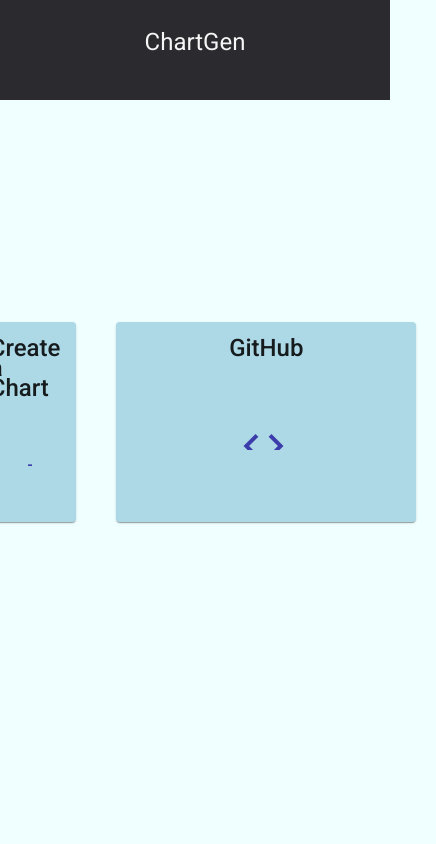
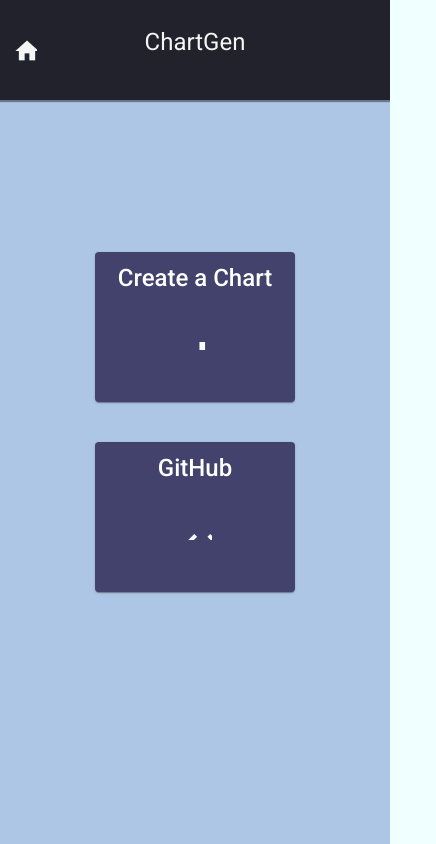
Before and after one commit to AntoRin/chart-gen, an Angular app: page / in a window 390 px wide. Shown: the whole page, 436 px wide, since content can reach past the window. Built offline with nearby package versions, Linux system fonts and the light colour scheme.

Commit message:
ui changes

```diff
--- a/src/app/app-components/header/header.component.css
+++ b/src/app/app-components/header/header.component.css
@@ -1,8 +1,24 @@
 header {
+   position: relative;
    display: flex;
    justify-content: center;
    align-items: center;
    background-color: rgba(13, 10, 15, 0.867);
+   box-shadow: 0 2px 1px rgba(0, 0, 0, 0.404);
    color: whitesmoke;
    height: 100px;
+   width: 100%;
+   user-select: none;
+   z-index: 3;
 }
+
+.home-btn {
+   position: absolute;
+   left: 5px;
+   top: 50%;
+   transform: translateY(-50%);
+}
+
+.icon {
+   font-size: 1.75rem;
+}
--- a/src/app/app-components/header/header.component.html
+++ b/src/app/app-components/header/header.component.html
@@ -1,3 +1,8 @@
 <header>
+   <div class="home-btn">
+      <button mat-icon-button (click)="goBack()">
+         <mat-icon class="icon">home</mat-icon>
+      </button>
+   </div>
    <h1>{{ text }}</h1>
 </header>
--- a/src/app/app-components/header/header.component.ts
+++ b/src/app/app-components/header/header.component.ts
@@ -1,14 +1,19 @@
 import { Component, OnInit } from "@angular/core";
+import { Router } from "@angular/router";
 
 @Component({
-  selector: "app-header",
-  templateUrl: "./header.component.html",
-  styleUrls: ["./header.component.css"],
+   selector: "app-header",
+   templateUrl: "./header.component.html",
+   styleUrls: ["./header.component.css"],
 })
 export class HeaderComponent implements OnInit {
-  public text: string = "ChartGen";
+   public text: string = "ChartGen";
 
-  constructor() {}
+   constructor(private _router: Router) {}
 
-  ngOnInit(): void {}
+   ngOnInit(): void {}
+
+   goBack(): void {
+      this._router.navigate([""]);
+   }
 }
--- a/src/app/app-components/landing/landing.component.css
+++ b/src/app/app-components/landing/landing.component.css
@@ -4,6 +4,7 @@
    bottom: 0;
    left: 0;
    right: 0;
+   overflow: hidden;
 }
 
 .container {
@@ -12,6 +13,7 @@
    display: flex;
    justify-content: center;
    align-items: center;
+   background-color: rgb(173, 198, 230);
 }
 
 .card {
@@ -23,7 +25,8 @@
    align-items: center;
    flex-direction: column;
    cursor: pointer;
-   background-color: lightblue;
+   background-color: rgb(66, 66, 109);
+   color: white;
    transition: 0.5s;
 }
 
@@ -43,7 +46,7 @@
 
 .icon {
    font-size: 3rem;
-   color: rgb(60, 60, 170);
+   color: #fafafa;
    width: 20%;
    height: 20%;
 }
@@ -51,3 +54,35 @@
 .external-link {
    text-decoration: none;
 }
+
+@media (max-width: 700px) {
+   .card {
+      width: 250px;
+      height: 175px;
+   }
+}
+
+@media (max-width: 600px) {
+   .card {
+      width: 200px;
+      height: 150px;
+   }
+}
+
+@media (max-width: 500px) {
+   .container {
+      flex-direction: column;
+   }
+
+   .card {
+      margin: 20px 0;
+   }
+}
+
+@media (max-width: 500px) and (max-height: 600px) {
+   .card {
+      margin-top: 20%;
+      width: 150px;
+      height: 125px;
+   }
+}
--- a/src/app/chart/components/chart-control/chart-control.component.html
+++ b/src/app/chart/components/chart-control/chart-control.component.html
@@ -40,13 +40,7 @@
             <div class="input-container">
                <mat-form-field class="full-width">
                   <mat-label>Name of the Chart</mat-label>
-                  <input
-                     name="chartTitle"
-                     matInput
-                     autocomplete="off"
-                     type="text"
-                     [(ngModel)]="datasets[currentTabIndex].chartOptions.title"
-                  />
+                  <input name="chartTitle" matInput autocomplete="off" type="text" [(ngModel)]="chartTitle" />
                </mat-form-field>
             </div>
             <mat-form-field appearance="fill" class="full-width">
@@ -112,7 +106,16 @@
             <br />
          </section>
          <div class="control-actions">
-            <button type="button" class="action-btn-font" mat-raised-button color="primary" (click)="swapValues()">Swap values</button>
+            <button
+               type="button"
+               class="action-btn-font"
+               mat-raised-button
+               color="primary"
+               *ngIf="selectedTab === 'initialize'"
+               (click)="swapValues()"
+            >
+               Swap values
+            </button>
             <button type="submit" class="action-btn-font" mat-raised-button color="primary">Generate</button>
          </div>
       </form>
--- a/src/app/chart/components/chart-control/chart-control.component.ts
+++ b/src/app/chart/components/chart-control/chart-control.component.ts
@@ -15,6 +15,7 @@ export class ChartControlComponent implements OnInit, OnDestroy {
    private _primaryIdx: number = 0;
    public datasets: DatasetsType[] = [];
    public currentTabIndex: number = 0;
+   public chartTitle: string = "";
 
    public selectedTab: SettingsTabType = "basic";
    public allowedGraphTypes: GraphType[] = ["bar", "line", "scatter"];
```
